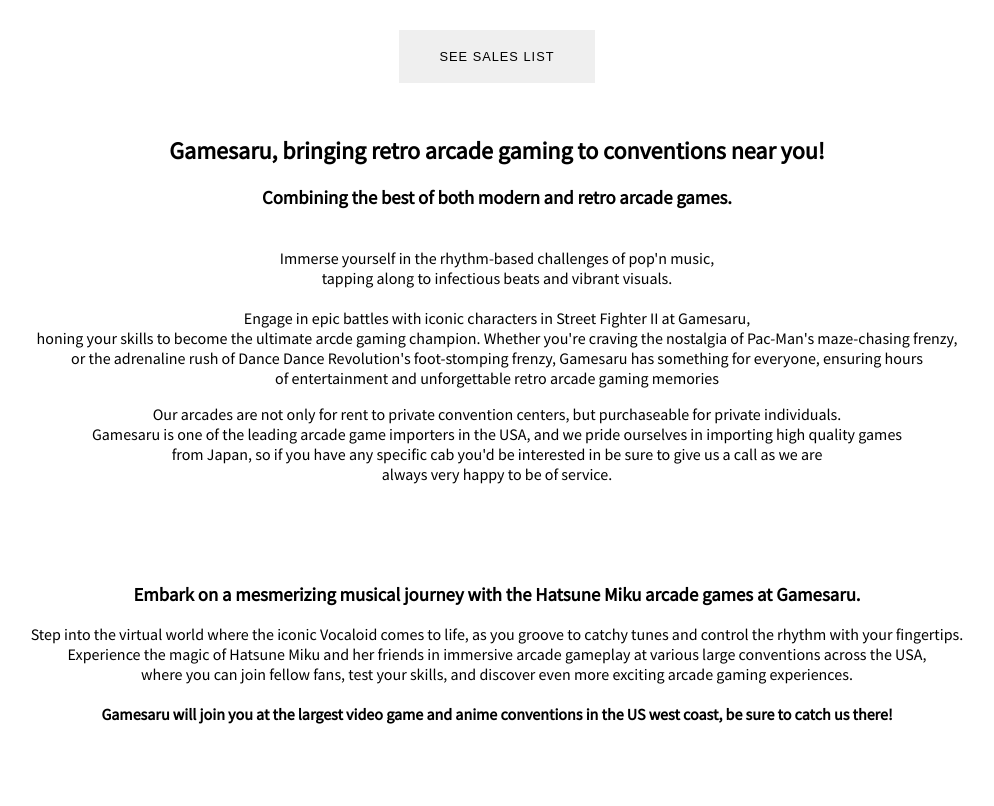
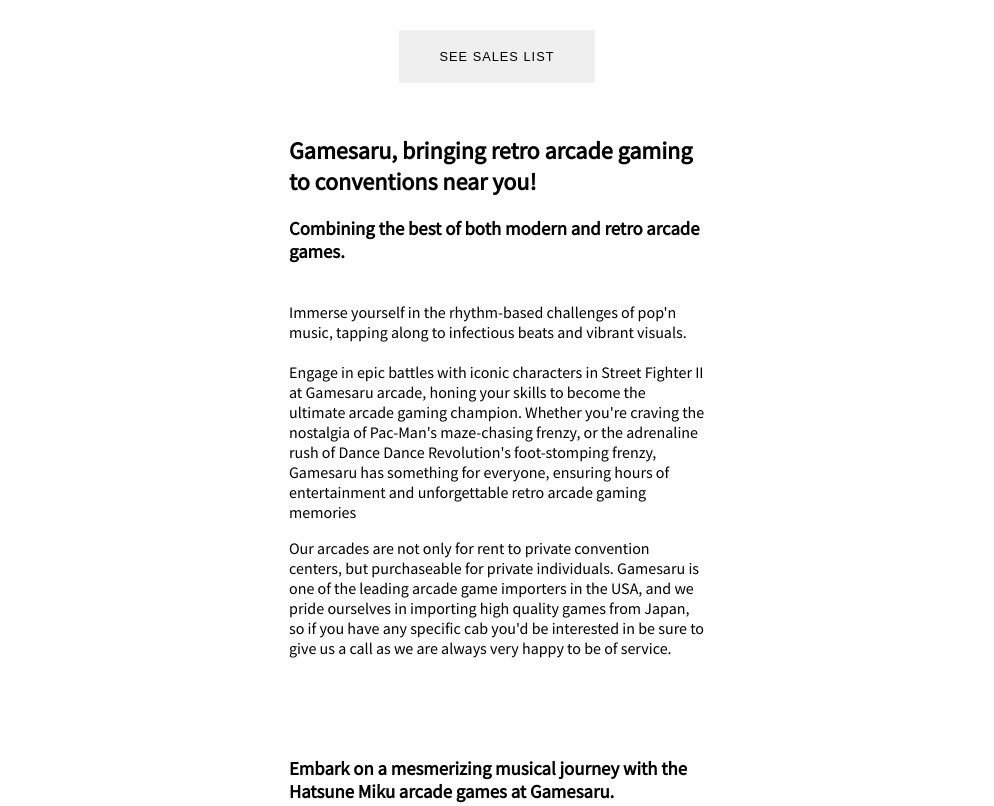
Before and after one commit to Kwshro/EAMV-exam-2023, a plain HTML site: page Games.html in a window 1280 px wide. Shown: the part 779-1585 px from the top of the page, without its empty margins (143-1137 px from the left). Drawn offline with nearby package versions, Linux system fonts and the light colour scheme.

Commit message:
text readability patch, seo fix

```diff
--- a/Games.html
+++ b/Games.html
@@ -103,28 +103,28 @@
       <h3>Combining the best of both modern and retro arcade games.</h3>
 
          <br>
-         Immerse yourself in the rhythm-based challenges of pop'n music, <br>
+         Immerse yourself in the rhythm-based challenges of pop'n music,
           tapping along to infectious beats and vibrant visuals.
           <br>
           <br>
-          Engage in epic battles with iconic characters in Street Fighter II at Gamesaru, <br>
-           honing your skills to become the ultimate arcde gaming champion. Whether you're craving the nostalgia of Pac-Man's maze-chasing frenzy, <br>
-            or the adrenaline rush of Dance Dance Revolution's foot-stomping frenzy, Gamesaru has something for everyone, ensuring hours <br>
+          Engage in epic battles with iconic characters in Street Fighter II at Gamesaru arcade,
+           honing your skills to become the ultimate arcade gaming champion. Whether you're craving the nostalgia of Pac-Man's maze-chasing frenzy,
+            or the adrenaline rush of Dance Dance Revolution's foot-stomping frenzy, Gamesaru has something for everyone, ensuring hours
             of entertainment and unforgettable retro arcade gaming memories</p>
 
             <p>
-               Our arcades are not only for rent to private convention centers, but purchaseable for private individuals. <br>
-               Gamesaru is one of the leading arcade game importers in the USA, and we pride ourselves in importing high quality games <br>
-               from Japan, so if you have any specific cab you'd be interested in be sure to give us a call as we are <br>
+               Our arcades are not only for rent to private convention centers, but purchaseable for private individuals.
+               Gamesaru is one of the leading arcade game importers in the USA, and we pride ourselves in importing high quality games
+               from Japan, so if you have any specific cab you'd be interested in be sure to give us a call as we are
                always very happy to be of service.
             </p>
      </div>
      <div class="gamesText">
       <h3> Embark on a mesmerizing musical journey with the Hatsune Miku arcade games at Gamesaru.</h3>
             <p>
-            Step into the virtual world where the iconic Vocaloid comes to life, as you groove to catchy tunes and control the rhythm with your fingertips. <br>
-            Experience the magic of Hatsune Miku and her friends in immersive arcade gameplay at various large conventions across the USA, <br>
-             where you can join fellow fans, test your skills, and discover even more exciting arcade gaming experiences. <br>
+            Step into the virtual world where the iconic Vocaloid comes to life, as you groove to catchy tunes and control the rhythm with your fingertips.
+            Experience the magic of Hatsune Miku and her friends in immersive arcade gameplay at various large conventions across the USA,
+             where you can join fellow fans, test your skills, and discover even more exciting arcade gaming experiences.
              <br>
               <b>Gamesaru will join you at the largest video game and anime conventions in the US west coast, be sure to catch us there!</b>
             </p>
--- a/style.css
+++ b/style.css
@@ -618,7 +618,7 @@ background-size: cover;
           }
 
           .gamesText {
-           text-align: center;
+            text-align: initial;
            padding: 2rem;
           }
 
@@ -634,6 +634,8 @@ background-size: cover;
             .verticalText {
              padding-right: 1rem;
             }
+
+
             }
 
             .gamesTextContainer {
@@ -642,7 +644,9 @@ background-size: cover;
               align-items: center;
               padding-bottom: 5rem;
               padding-top: 2rem;
-              text-align: center;
+              text-align: initial;
+              padding-left: 25rem;
+              padding-right: 25rem;
             }
 
             .gamesButton > input{
@@ -675,12 +679,12 @@ background-size: cover;
                 justify-items: center;
                 padding-top:6rem ;
                 padding-bottom: 6rem;
+
             }
 
 
             .aboutContainer > span:nth-child(2),
             .aboutContainer > span:nth-child(4) {
-              text-align: center;
               display: flex;
               flex-direction: column;
               justify-content: center;
@@ -703,6 +707,13 @@ background-size: cover;
             }
 
           @media(max-width:1024px) {
+
+            .gamesTextContainer {
+              padding-left: 1rem;
+              padding-right: 1rem;
+            }
+
+
             .aboutContainer {
               display: grid;
               grid-template-columns: 1fr;
```
Also changed, not shown: AboutUs.html (+11 -11 lines), index.html (+1 -1 lines).
